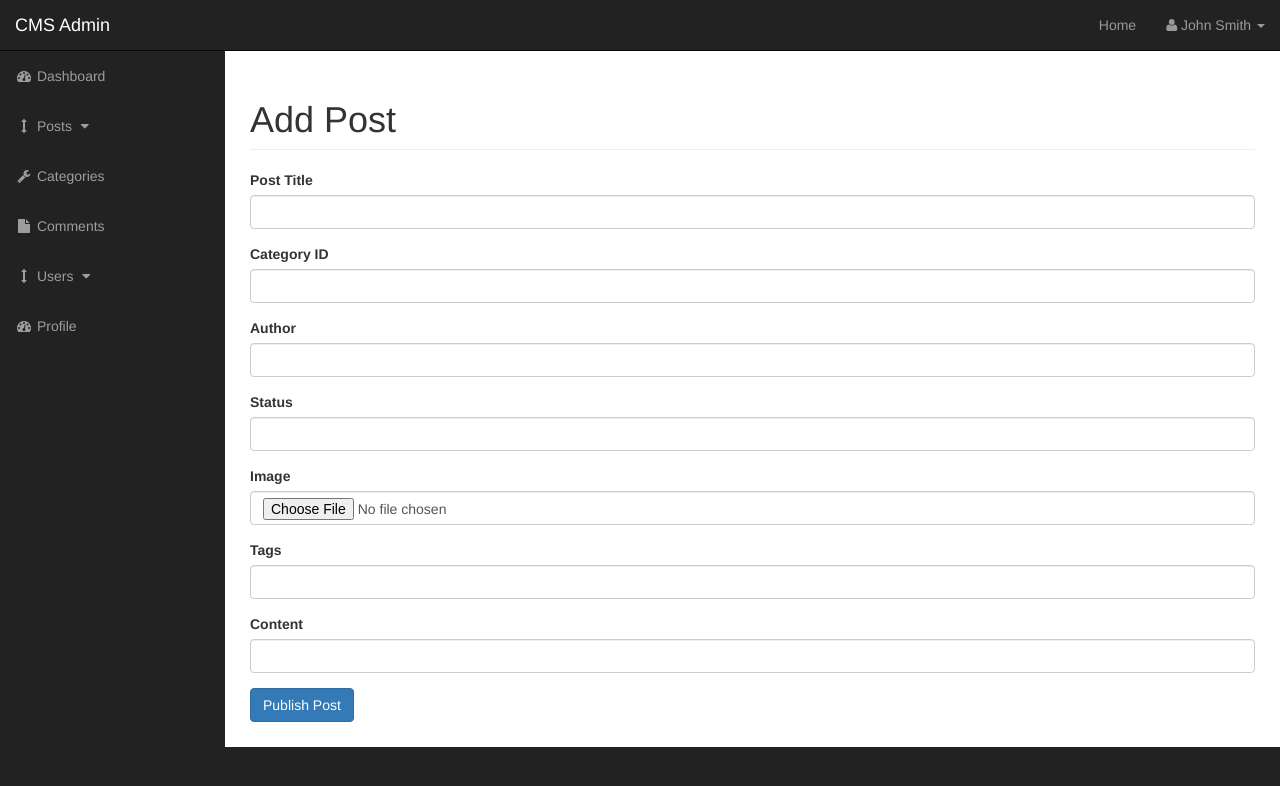
After one commit to ashwinpaulallen/cms_project, a PHP site: page /admin/posts.php?s=add_post in a window 1280 px wide. The commit adds this page. Shown: the top 786 px of the page. Run offline with PHP 8.4, Linux system fonts and the light colour scheme.

Commit message:
added add and delete post from admin page

```diff
--- /dev/null
+++ b/admin/includes/addPost.php
@@ -0,0 +1,54 @@
+<?php
+if(isset($_POST['new_post'])) {
+    $post['cat_id'] = $_POST['cat_id'];
+    $post['title'] = $_POST['title'];
+    $post['author'] = $_POST['author'];
+    $post_image = $_FILES['image']['name'];
+    $post['image'] = $post_image;
+    $post_image_temp = $_FILES['image']['tmp_name'];
+    $post['content'] = $_POST['content'];
+    $post['tags'] = $_POST['tags'];
+    $post['comment_count'] = 0;
+    $post['status'] = $_POST['status'];
+
+    move_uploaded_file($post_image_temp, "../images/$post_image");
+    print_r($post);
+    add_post($post);
+
+}
+
+?>
+<h1 class="page-header">Add Post</h1>
+<form action="" method="post" enctype="multipart/form-data">
+    <div class="form-group">
+        <label for="title">Post Title</label>
+        <input type="text" class="form-control" name="title">
+    </div>
+    <div class="form-group">
+        <label for="cat_id">Category ID</label>
+        <input type="text" class="form-control" name="cat_id">
+    </div>
+    <div class="form-group">
+        <label for="author">Author</label>
+        <input type="text" class="form-control" name="author">
+    </div>
+    <div class="form-group">
+        <label for="status">Status</label>
+        <input type="text" class="form-control" name="status">
+    </div>
+    <div class="form-group">
+        <label for="image">Image</label>
+        <input type="file" class="form-control" name="image">
+    </div>
+    <div class="form-group">
+        <label for="tags">Tags</label>
+        <input type="text" class="form-control" name="tags">
+    </div>
+    <div class="form-group">
+        <label for="content">Content</label>
+        <input type="text" class="form-control" name="content">
+    </div>
+    <div class="form-group">
+        <input type="submit" class="btn btn-primary" name="new_post" value="Publish Post">
+    </div>
+</form>
--- a/admin/includes/navigation.php
+++ b/admin/includes/navigation.php
@@ -36,10 +36,10 @@
                     <a href="javascript:;" data-toggle="collapse" data-target="#posts_dropdown"><i class="fa fa-fw fa-arrows-v"></i> Posts <i class="fa fa-fw fa-caret-down"></i></a>
                     <ul id="posts_dropdown" class="collapse">
                         <li>
-                            <a href="#">View All Posts</a>
+                            <a href="posts.php">View All Posts</a>
                         </li>
                         <li>
-                            <a href="#">Add Posts</a>
+                            <a href="posts.php?s=add_post">Add Posts</a>
                         </li>
                     </ul>
                 </li>
@@ -47,7 +47,7 @@
                     <a href="categories.php"><i class="fa fa-fw fa-wrench"></i> Categories</a>
                 </li>
 
-                <li class="active">
+                <li>
                     <a href="blank-page.html"><i class="fa fa-fw fa-file"></i> Comments</a>
                 </li>
                 <li>
--- /dev/null
+++ b/admin/posts.php
@@ -0,0 +1,44 @@
+<?php include "includes/header.php"; ?>
+
+<div id="wrapper">
+    <!-- Navigation -->
+    <?php include "includes/navigation.php"; ?>
+
+    <div id="page-wrapper">
+
+        <div class="container-fluid">
+
+            <!-- Page Heading -->
+            <div class="row">
+                <div class="col-lg-12">
+
+                    <?php
+                        $s = '';
+                        if(isset($_GET['s'])) {
+                            $s = $_GET['s'];
+                        }
+
+                        switch($s) {
+                            case 'add_post':
+                                include "includes/addPost.php";
+                                break;
+                            case '2':
+                                break;
+                            default:
+                                include "includes/viewAllPosts.php";
+                                break;
+                        }
+                    ?>
+
+
+                </div>
+            </div>
+            <!-- /.row -->
+
+        </div>
+        <!-- /.container-fluid -->
+
+    </div>
+    <!-- /#page-wrapper -->
+
+    <?php include "includes/footer.php"; ?>
--- a/includes/db.php
+++ b/includes/db.php
@@ -90,6 +90,32 @@ function get_all_posts() {
     return $result;
 }
 
+function add_post($post) {
+    $query = "INSERT INTO posts(post_cat_id, post_title, post_author, post_date, post_image, post_content, post_tags, post_comment_count, post_status) VALUES";
+    $query .= "('{$post['cat_id']}','{$post['title']}','{$post['author']}',now(),'{$post['image']}','{$post['content']}','{$post['tags']}','{$post['comment_count']}','{$post['status']}')";
+
+    global $connection;
+    $result = mysqli_query($connection, $query);
+
+    if(!$result) {
+        die('Unable to add post to database' . mysqli.error($connection));
+    } else {
+        header("Location: posts.php");
+    }
+}
+
+function remove_post($post_id) {
+    $query = "DELETE FROM posts WHERE post_id = '{$post_id}'";
+    global $connection;
+    $result = mysqli_query($connection, $query);
+
+    if(!$result) {
+        die('Unable to Delete category to database' . mysqli.error($connection));
+    } else {
+        header("Location: posts.php");
+    }
+}
+
 function search_blog($search) {
 
     $query = "SELECT * FROM posts WHERE post_tags LIKE '%$search%'";
```
Also changed, not shown: admin/includes/viewAllPosts.php (added, +63 -0 lines), images/post_3.jpg (added), images/post_4.jpg (added), images/post_5.jpg (added).
